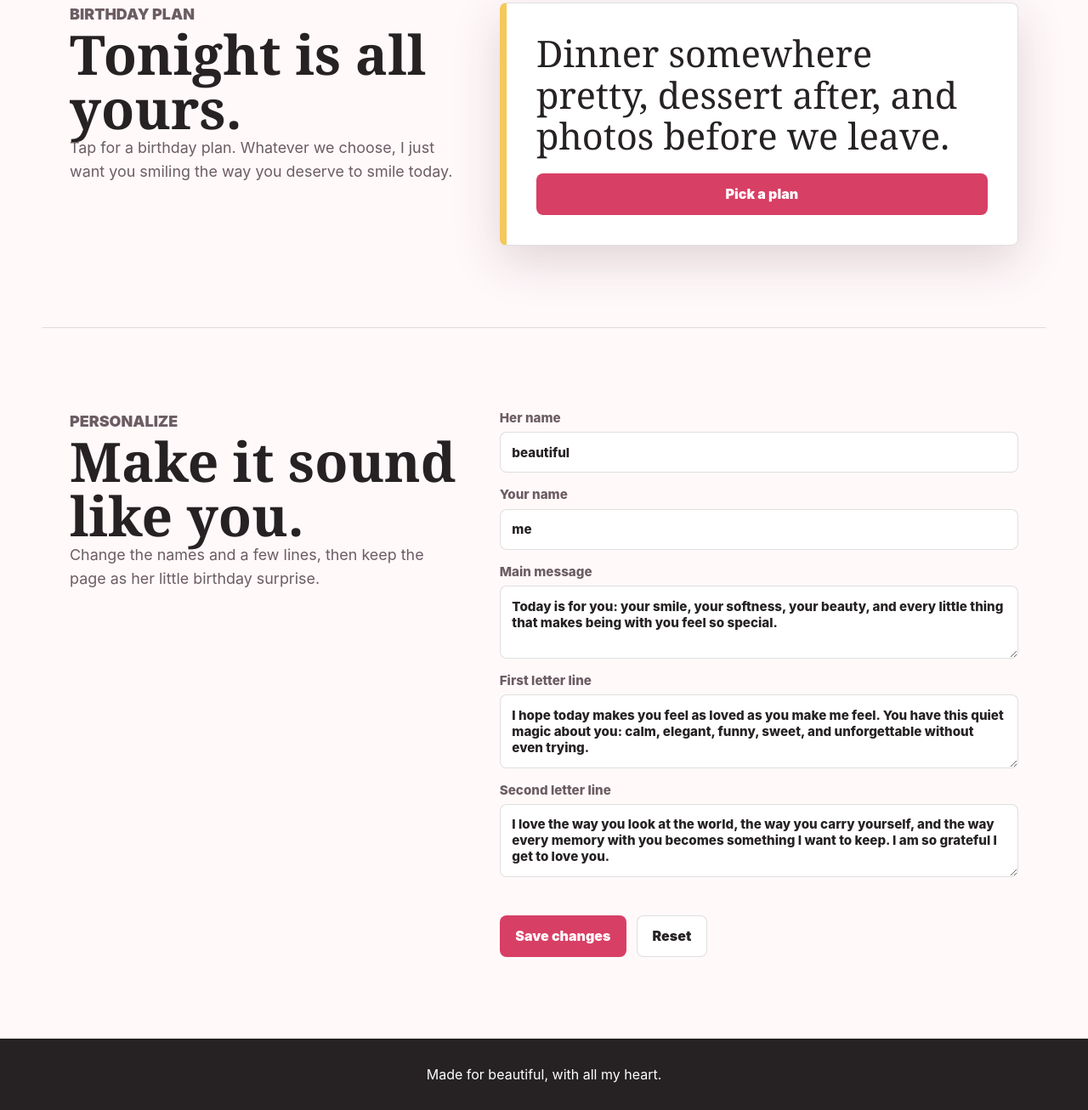
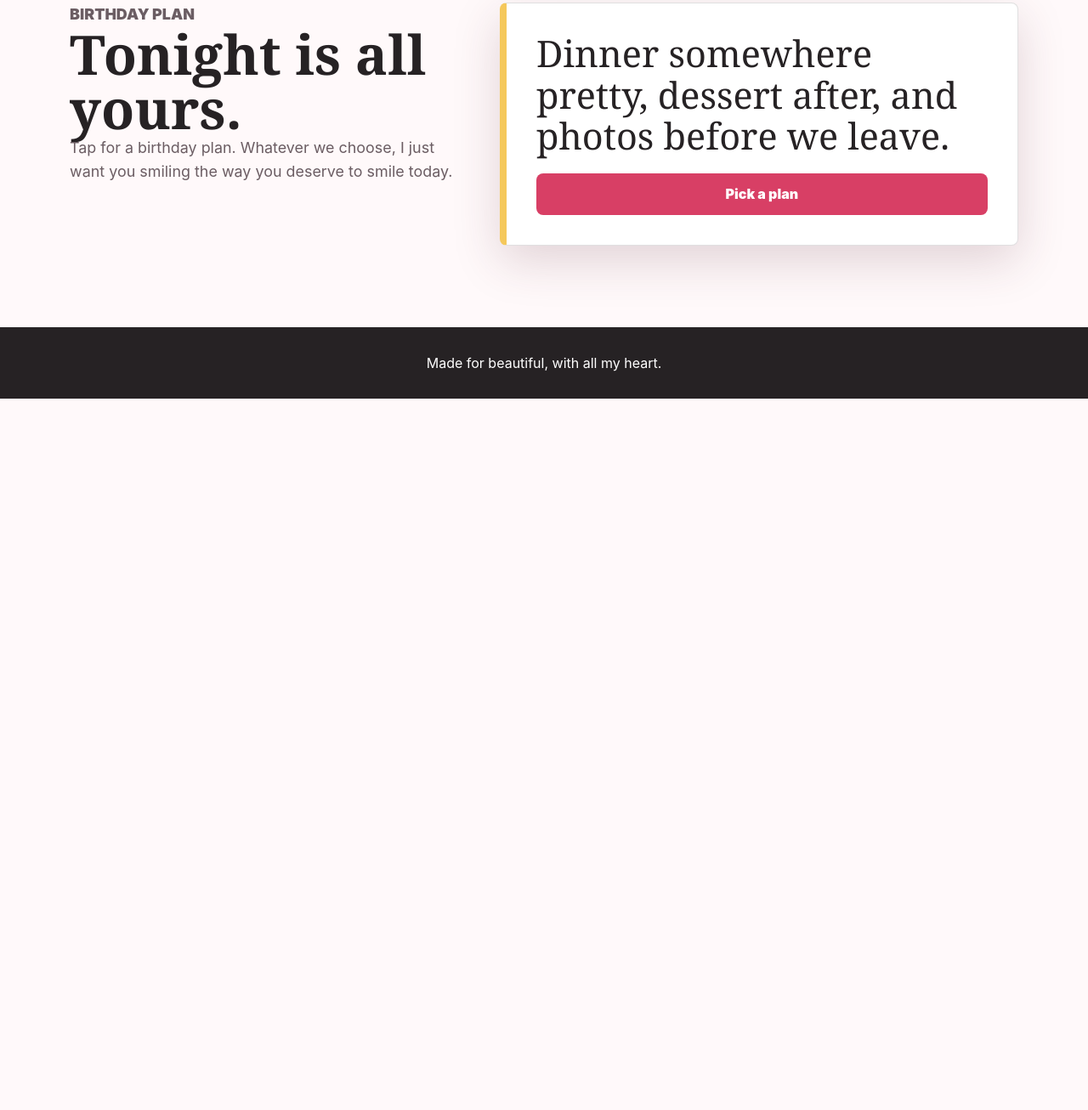
Before and after one commit to Synaxe1170/Birthday, a plain HTML site: page index.html in a window 1280 px wide. Shown: the part 3439-4745 px from the top of the page at 85% size. After the commit the page ends 3908 px from the top, so only its background shows below. Drawn offline with Linux system fonts and the light colour scheme.

Commit message:
Add files via upload

```diff
--- a/index.html
+++ b/index.html
@@ -154,42 +154,6 @@
         </div>
       </section>
 
-      <section class="edit-panel" aria-labelledby="edit-title">
-        <div>
-          <p class="section-kicker">Personalize</p>
-          <h2 id="edit-title">Make it sound like you.</h2>
-          <p>
-            Change the names and a few lines, then keep the page as her little
-            birthday surprise.
-          </p>
-        </div>
-        <form id="editForm" class="edit-form">
-          <label>
-            Her name
-            <input name="name" value="beautiful" />
-          </label>
-          <label>
-            Your name
-            <input name="fromName" value="me" />
-          </label>
-          <label>
-            Main message
-            <textarea name="heroMessage" rows="3">Today is for you: your smile, your softness, your beauty, and every little thing that makes being with you feel so special.</textarea>
-          </label>
-          <label>
-            First letter line
-            <textarea name="letterOne" rows="3">I hope today makes you feel as loved as you make me feel. You have this quiet magic about you: calm, elegant, funny, sweet, and unforgettable without even trying.</textarea>
-          </label>
-          <label>
-            Second letter line
-            <textarea name="letterTwo" rows="3">I love the way you look at the world, the way you carry yourself, and the way every memory with you becomes something I want to keep. I am so grateful I get to love you.</textarea>
-          </label>
-          <div class="edit-form__actions">
-            <button class="button button--primary" type="submit">Save changes</button>
-            <button class="button button--ghost" id="resetButton" type="button">Reset</button>
-          </div>
-        </form>
-      </section>
     </main>
 
     <footer>
--- a/script.js
+++ b/script.js
@@ -73,12 +73,14 @@ function renderState(state) {
     field.textContent = state[key] || defaults[key] || "";
   });
 
+  if (editForm) {
     Object.entries(state).forEach(([key, value]) => {
       const input = editForm.elements[key];
       if (input) {
         input.value = value;
       }
     });
+  }
 }
 
 function nextFrom(list, currentIndex) {
@@ -139,6 +141,7 @@ function celebrate() {
   drawConfetti();
 }
 
+if (editForm) {
   editForm.addEventListener("submit", (event) => {
     event.preventDefault();
     const formData = new FormData(editForm);
@@ -153,12 +156,15 @@ editForm.addEventListener("submit", (event) => {
     renderState(next);
     celebrate();
   });
+}
 
+if (resetButton) {
   resetButton.addEventListener("click", () => {
     localStorage.removeItem(storageKey);
     renderState({ ...defaults });
     celebrate();
   });
+}
 
 reasonButton.addEventListener("click", () => {
   reasonIndex = nextFrom(reasons, reasonIndex);
```
Lines whose indentation alone changed are shown as unchanged.
